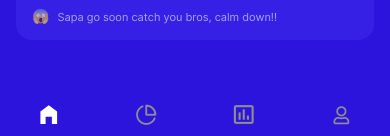
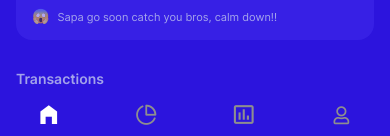
Before and after one commit to bezbrain/Nawo__assessment, a React Native app: screen /Home in a window 390 px wide. Shown: the part 705-841 px from the top of the page. Built offline with nearby package versions, Linux system fonts and the light colour scheme.

Commit message:
Develop the transaction component

```diff
--- a/src/components/screenComponents/homeComp/home.component.tsx
+++ b/src/components/screenComponents/homeComp/home.component.tsx
@@ -6,6 +6,7 @@ import HomeHeader from "./others/homeHeader";
 import AvailableBalance from "./others/availableBalance";
 import SortTransactions from "./others/sortTransactions";
 import MyBudget from "./others/myBudget";
+import Transactions from "./others/transactions";
 
 const HomeComponent = () => {
   return (
@@ -15,6 +16,7 @@ const HomeComponent = () => {
         <AvailableBalance />
         <SortTransactions />
         <MyBudget />
+        <Transactions />
       </ScreenWrapper>
     </ScrollView>
   );
--- /dev/null
+++ b/src/components/screenComponents/homeComp/others/transactionCard.tsx
@@ -0,0 +1,75 @@
+import React from "react";
+import { StyleSheet, Text, View } from "react-native";
+
+import { Colors } from "../../../../utils/colors";
+
+const { white800 } = Colors;
+
+interface TransactionCardProps {
+  char: string;
+  id: number;
+}
+
+const TransactionCard = ({ char, id }: TransactionCardProps) => {
+  return (
+    <View style={styles.transContainer}>
+      <View style={styles.logoCon}>
+        <Text style={styles.transLogo}>{char}</Text>
+      </View>
+
+      <View>
+        <Text style={[styles.generalDetails, styles.recipient]}>
+          John Ogaga
+        </Text>
+        <Text style={[styles.generalDetails, styles.transTime]}>
+          Zenith Bank 12:03 AM
+        </Text>
+      </View>
+      <Text style={[styles.transAmount, id === 0 ? styles.firstAmount : null]}>
+        +N20,983
+      </Text>
+    </View>
+  );
+};
+
+export default TransactionCard;
+
+const styles = StyleSheet.create({
+  transContainer: {
+    flexDirection: "row",
+    alignItems: "center",
+    gap: 12,
+    marginBottom: 18,
+  },
+  logoCon: {
+    backgroundColor: "rgba(238, 242, 248, 0.8)",
+    height: 36,
+    width: 36,
+    borderRadius: 20,
+    justifyContent: "center",
+    alignItems: "center",
+  },
+  transLogo: {
+    fontFamily: "Inter-Bold",
+    color: "#005bed",
+  },
+  generalDetails: {
+    color: white800,
+  },
+  recipient: {
+    fontFamily: "Inter-SemiBold",
+    fontSize: 14,
+  },
+  transTime: {
+    fontFamily: "Inter-Regular",
+    fontSize: 12,
+  },
+  transAmount: {
+    marginLeft: "auto",
+    color: white800,
+    fontFamily: "Inter-SemiBold",
+  },
+  firstAmount: {
+    color: "rgba(50, 252, 101, 0.8)",
+  },
+});
--- /dev/null
+++ b/src/components/screenComponents/homeComp/others/transactions.tsx
@@ -0,0 +1,74 @@
+import React from "react";
+import { StyleSheet, Text, View } from "react-native";
+
+import ArrowRight from "../../../general/arrowRight/arrowRight";
+import { Colors } from "../../../../utils/colors";
+import TransactionCard from "./transactionCard";
+
+const { white800 } = Colors;
+
+const recentTransData = [
+  {
+    id: 1,
+    char: "J",
+  },
+  {
+    id: 2,
+    char: "H",
+  },
+  {
+    id: 3,
+    char: "H",
+  },
+];
+
+const Transactions = () => {
+  return (
+    <View style={styles.budgetContainer}>
+      <Text style={styles.title}>Transactions</Text>
+
+      <View style={styles.budegetDetails}>
+        <ArrowRight size={12} styleIconBg={styles.budgetArrowIcon} />
+        <Text style={[styles.generalText, styles.recentTrans]}>
+          Recent Transactions
+        </Text>
+
+        {recentTransData.map((each, i) => (
+          <TransactionCard key={i} char={each.char} id={i} />
+        ))}
+      </View>
+    </View>
+  );
+};
+
+export default Transactions;
+
+const styles = StyleSheet.create({
+  budgetContainer: {
+    marginTop: 30,
+  },
+  title: {
+    marginBottom: 16,
+    color: white800,
+    fontFamily: "Inter-SemiBold",
+  },
+  budegetDetails: {
+    backgroundColor: "rgba(67, 45, 237, 0.5)",
+    borderRadius: 16,
+    padding: 16,
+  },
+  budgetArrowIcon: {
+    backgroundColor: "#2310B2",
+    height: 20,
+    width: 20,
+    marginLeft: "auto",
+  },
+  generalText: {
+    color: white800,
+  },
+  recentTrans: {
+    fontSize: 12,
+    fontFamily: "Inter-SemiBold",
+    marginBottom: 16,
+  },
+});
--- a/src/components/screenComponents/index.ts
+++ b/src/components/screenComponents/index.ts
@@ -6,6 +6,7 @@ import HomeHeader from "./homeComp/others/homeHeader";
 import AvailableBalance from "./homeComp/others/availableBalance";
 import SortTransactions from "./homeComp/others/sortTransactions";
 import MyBudget from "./homeComp/others/myBudget";
+import Transactions from "./homeComp/others/transactions";
 
 export {
   HomeComponent,
@@ -16,4 +17,5 @@ export {
   AvailableBalance,
   SortTransactions,
   MyBudget,
+  Transactions,
 };
```
